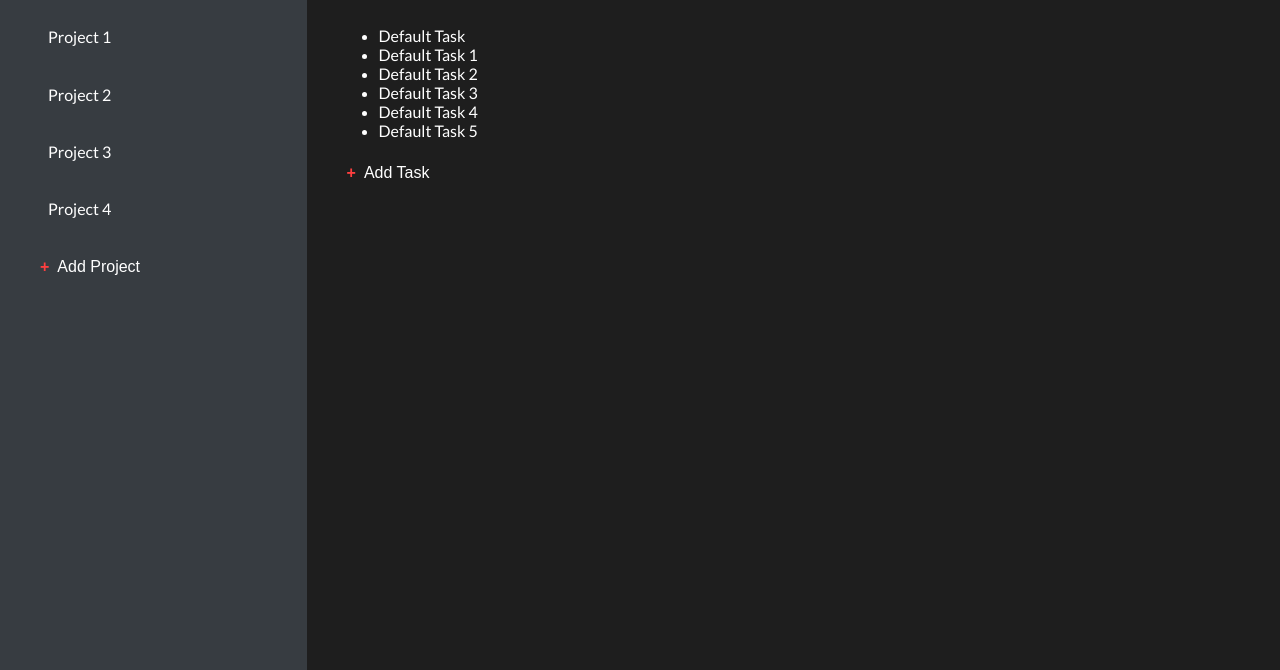
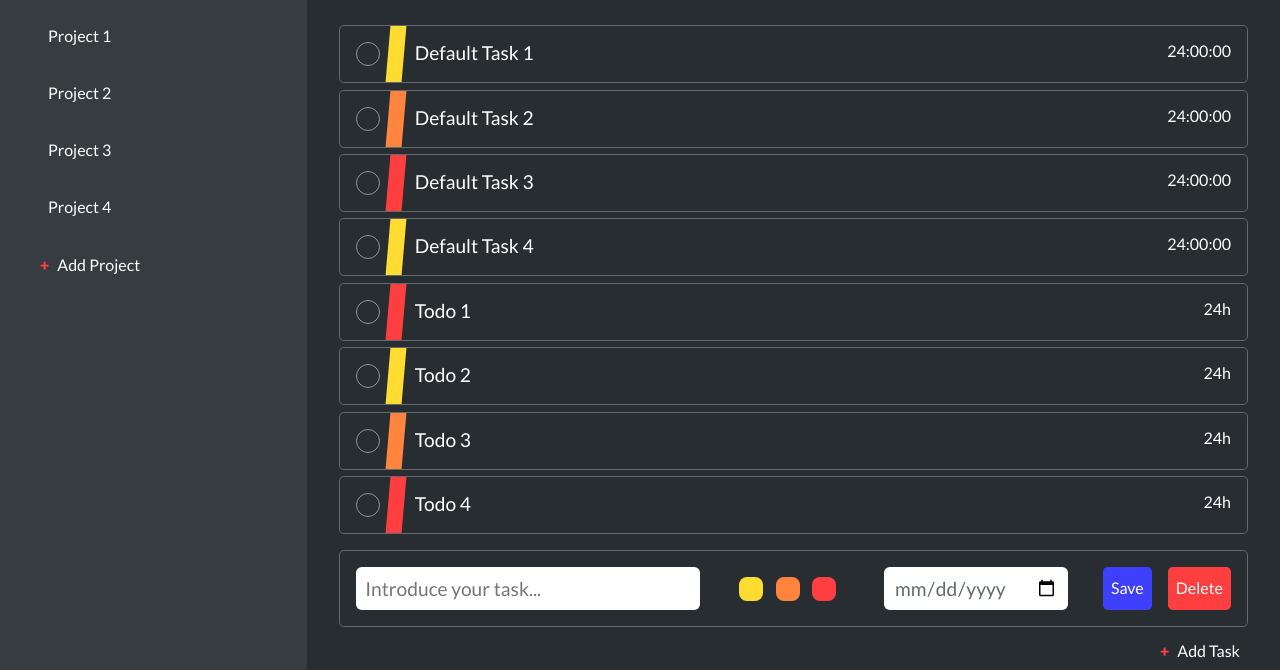
Before and after one commit to vic-Ro/todo, a website built with webpack: page src/index.pug in a window 1280 px wide. Shown: the part 130-800 px from the top of the page. Built offline with nearby package versions, Linux system fonts and the light colour scheme.

Commit message:
Project rendering - Task template

```diff
--- a/package.json
+++ b/package.json
@@ -12,7 +12,7 @@
     "clean-webpack-plugin": "^3.0.0",
     "css-loader": "^5.0.1",
     "cssnano": "^4.1.10",
-    "eslint": "^7.14.0",
+    "eslint": "^7.15.0",
     "eslint-config-airbnb-base": "^14.2.1",
     "eslint-plugin-import": "^2.22.1",
     "html-webpack-plugin": "^4.5.0",
--- a/src/index.pug
+++ b/src/index.pug
@@ -20,11 +20,34 @@ html(lang="en")
           h1.main__title Project X
           h2.main__subtitle Here goes the project description
         button.button.button--edit Edit
-      ul.project-list
-        li.project-list__item Default Task
-        li.project-list__item Default Task 1
-        li.project-list__item Default Task 2
-        li.project-list__item Default Task 3
-        li.project-list__item Default Task 4
-        li.project-list__item Default Task 5
-      button.button Add Task
+      ul.projects-list#projects-list
+        li.projects-list__item
+          div.projects-list__priority.priority1
+          div.projects-list__checkbox
+          span.projects-list__name Default Task 1
+          span.projects-list__time 24:00:00
+        li.projects-list__item
+          div.projects-list__priority.priority2
+          div.projects-list__checkbox
+          span.projects-list__name Default Task 2
+          span.projects-list__time 24:00:00
+        li.projects-list__item
+          div.projects-list__priority.priority3
+          div.projects-list__checkbox
+          span.projects-list__name Default Task 3
+          span.projects-list__time 24:00:00
+        li.projects-list__item
+          div.projects-list__priority.priority1
+          div.projects-list__checkbox
+          span.projects-list__name Default Task 4
+          span.projects-list__time 24:00:00
+      form.projects-list__item.form
+        input(type='text' placeholder='Introduce your task...').form__task-name
+        div.form__priority.form__priority--high
+        div.form__priority.form__priority--medium
+        div.form__priority.form__priority--low
+        input(type='date').form__calendar
+        button.button.button--save Save
+        button.button.button--cancel Delete
+
+      button.button.button--list Add Task
--- a/src/js/index.js
+++ b/src/js/index.js
@@ -1,9 +1,21 @@
 import '../sass/main.scss';
+import createProject from './modules/projects';
+import createToDos from './modules/tasks';
+import renderProject from './modules/render-project';
 
-console.log(process.env.NODE_ENV);
+const p1 = createProject('Proyecto 1', 'Este es el proyecto 1');
+const tarea1 = p1.addTasks(
+  createToDos('Todo 1', 'Este es el todo 1', '24h', '3'),
+);
+const tarea2 = p1.addTasks(
+  createToDos('Todo 2', 'Este es el todo 2', '24h', '1'),
+);
+const tarea3 = p1.addTasks(
+  createToDos('Todo 3', 'Este es el todo 3', '24h', '2'),
+);
+const tarea4 = p1.addTasks(
+  createToDos('Todo 4', 'Este es el todo 4', '24h', '3'),
+);
 
-const foo = (name) => {
-  console.log(`Hello ${name}`);
-};
-
-foo('Pepe');
+renderProject(p1);
+// UL.appendChild(toDoTemplate());
--- /dev/null
+++ b/src/js/modules/projects.js
@@ -0,0 +1,17 @@
+const createProject = (projectName, description) => {
+  const tasks = [];
+  const getProjectName = () => projectName;
+  const getDescription = () => description;
+  const getTasks = () => tasks;
+  const addTasks = (toDo) => tasks.push(toDo);
+  const removeTask = (toDoIndex) => tasks.splice(toDoIndex, 1);
+
+  return {
+    getProjectName,
+    getDescription,
+    getTasks,
+    addTasks,
+    removeTask,
+  };
+};
+export default createProject;
--- /dev/null
+++ b/src/js/modules/render-project.js
@@ -0,0 +1,12 @@
+import toDoTemplate from './task-dom';
+
+const renderProject = (project) => {
+  const projectsList = document.getElementById('projects-list');
+  const fragment = document.createDocumentFragment();
+  project.getTasks().forEach((task) => {
+    fragment.appendChild(toDoTemplate(task));
+  });
+  projectsList.appendChild(fragment);
+};
+
+export default renderProject;
--- /dev/null
+++ b/src/js/modules/task-dom.js
@@ -0,0 +1,29 @@
+const generateElement = (element, ...styles) => {
+  const elementTemplate = document.createElement(`${element}`);
+  [...styles].forEach((cssStyle) => {
+    elementTemplate.classList.add(cssStyle);
+  });
+  return elementTemplate;
+};
+
+const toDoTemplate = (task) => {
+  const box = generateElement('li', 'projects-list__item');
+  const priority = generateElement(
+    'div',
+    'projects-list__priority',
+    `priority${task.getPriority()}`,
+  );
+  const title = generateElement('span', 'projects-list__name');
+  title.textContent = `${task.getTitle()}`;
+  const time = generateElement('span', 'projects-list__time');
+  time.textContent = '24h';
+  box.append(
+    priority,
+    generateElement('div', 'projects-list__checkbox'),
+    title,
+    time,
+  );
+  return box;
+};
+
+export default toDoTemplate;
--- /dev/null
+++ b/src/js/modules/tasks.js
@@ -0,0 +1,23 @@
+const createToDo = (title, description, dueDate, priority) => {
+  let isDone = false;
+  const updateIsDone = () => {
+    isDone = !isDone;
+  };
+  // const getProject = () => projectName;
+  const getTitle = () => title;
+  const getDescription = () => description;
+  const getDueDate = () => dueDate;
+  const getPriority = () => priority;
+  const getIsDone = () => isDone;
+
+  return {
+    getTitle,
+    getDescription,
+    getDueDate,
+    getPriority,
+    updateIsDone,
+    getIsDone,
+  };
+};
+
+export default createToDo;
--- a/src/sass/base.scss
+++ b/src/sass/base.scss
@@ -1,4 +1,6 @@
 @import url('https://fonts.googleapis.com/css2?family=Lato:wght@400;700;900&display=swap');
+@import './normalize.scss';
+@import './variables.scss';
 
 *,
 *::before,
@@ -6,25 +8,11 @@
   box-sizing: border-box;
 }
 
-// Variables
-$gray1: rgb(30, 30, 30);
-$gray2: rgb(55, 60, 65);
-$gray3: rgb(70, 75, 80);
-$gray4: rgb(85, 90, 95);
-$gray5: rgb(100, 105, 110);
-$gray6: rgb(115, 120, 125);
-$gray7: rgb(130, 135, 140);
-$gray8: rgb(145, 150, 155);
-$font-color: rgb(255, 255, 255);
-$red: rgb(255, 63, 63);
-$blue: rgb(63, 63, 255);
-
 // Base
 body {
   color: $font-color;
   display: flex;
   font-family: 'Lato', sans-serif;
-  font-size: responsive;
   height: 100vh;
   margin: 0;
 }
--- a/src/sass/main.scss
+++ b/src/sass/main.scss
@@ -53,12 +53,30 @@
     margin-right: 0.5em;
   }
   &--edit {
-    font-size: 0.6em;
+    font-size: 0.9em;
     padding: 0.6em;
     padding-right: 1em;
     &::before {
-      color: $blue;
+      color: $green;
     }
+  }
+  &--list {
+    position: absolute;
+    right: 2em;
+  }
+  &--save,
+  &--cancel {
+    &::before {
+      display: none;
+    }
+  }
+  &--save {
+    margin-left: 1em;
+    margin-right: 1em;
+    background-color: $blue;
+  }
+  &--cancel {
+    background-color: $red;
   }
 }
 
@@ -84,3 +102,114 @@
     border-bottom: 2px solid $gray8;
   }
 }
+
+.projects-list {
+  padding: 0;
+  &__item {
+    display: flex;
+    position: relative;
+    justify-content: space-between;
+    list-style: none;
+    border: 1px solid $gray5;
+    border-radius: 0.3em;
+    margin-top: 0.4em;
+    margin-bottom: 0.4em;
+    padding: 1em;
+    font-size: 1em;
+    &:hover {
+      transform: scale(1.003);
+      box-shadow: 0 0 20px $gray0;
+    }
+  }
+  &__priority {
+    width: 1em;
+    height: 100%;
+    background-color: $red;
+    position: absolute;
+    z-index: 1;
+    top: 0;
+    left: 3em;
+    transform: skew(-5deg);
+  }
+  &__checkbox {
+    z-index: 200;
+    margin-right: 1em;
+    display: inline-block;
+    cursor: pointer;
+    border: 1px solid $gray8;
+    border-radius: 50%;
+    width: 1.5em;
+    height: 1.5em;
+    &:hover {
+      background-color: $blue;
+    }
+  }
+  &__name {
+    z-index: 200;
+    font-size: 1.2em;
+    flex-grow: 2;
+    margin-left: 1em;
+  }
+  &__time {
+  }
+}
+
+.form {
+  position: relative;
+  &__task-name {
+    flex-grow: 2;
+    margin-right: 2em;
+  }
+  &__calendar {
+    margin-right: 1em;
+    cursor: pointer;
+  }
+  &__task-name,
+  &__calendar {
+    border: none;
+    outline: none;
+    border-radius: 0.3em;
+    padding: 0.5em;
+    font-size: 1.2em;
+    color: $gray5;
+  }
+  &__priority {
+    width: 1.5em;
+    height: 1.5em;
+    right: 30em;
+    margin-top: auto;
+    margin-bottom: auto;
+    margin-right: 0.8em;
+    border-radius: 0.5em;
+    cursor: pointer;
+    &--high {
+      background-color: $priority1;
+      right: 29em;
+    }
+    &--medium {
+      background-color: $priority2;
+      right: 27em;
+    }
+    &--low {
+      margin-right: 3em;
+      background-color: $priority3;
+      right: 25em;
+    }
+  }
+}
+
+.hidden {
+  display: none;
+}
+
+.priority1 {
+  background-color: $priority1;
+}
+
+.priority2 {
+  background-color: $priority2;
+}
+
+.priority3 {
+  background-color: $priority3;
+}
--- /dev/null
+++ b/src/sass/variables.scss
@@ -0,0 +1,18 @@
+// Variables
+$gray0: rgb(30, 30, 30);
+$gray1: rgb(40, 45, 50);
+$gray2: rgb(55, 60, 65);
+$gray3: rgb(70, 75, 80);
+$gray4: rgb(85, 90, 95);
+$gray5: rgb(100, 105, 110);
+$gray6: rgb(115, 120, 125);
+$gray7: rgb(130, 135, 140);
+$gray8: rgb(145, 150, 155);
+$font-color: rgb(255, 255, 255);
+$red: rgb(255, 63, 63);
+$blue: rgb(63, 63, 255);
+$green: rgb(63, 255, 65);
+$violet: rgb(126, 63, 255);
+$priority1: rgb(255, 220, 50);
+$priority2: rgb(255, 133, 63);
+$priority3: rgb(255, 63, 63);
```
Also changed, not shown: .eslintrc.js, dist/index.html (added), src/js/modules/clear-project.js (added), src/js/modules/index.html (added), 6 other files.
